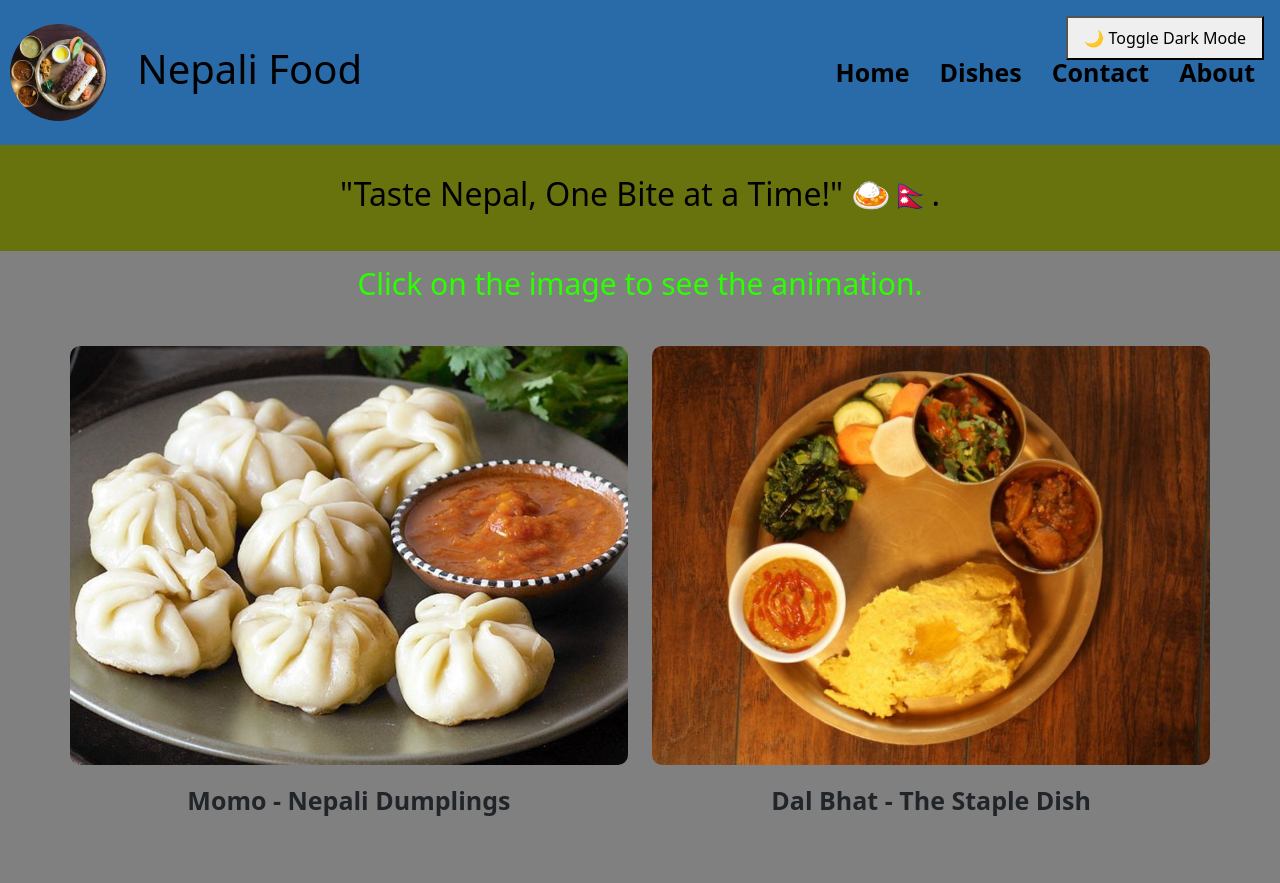
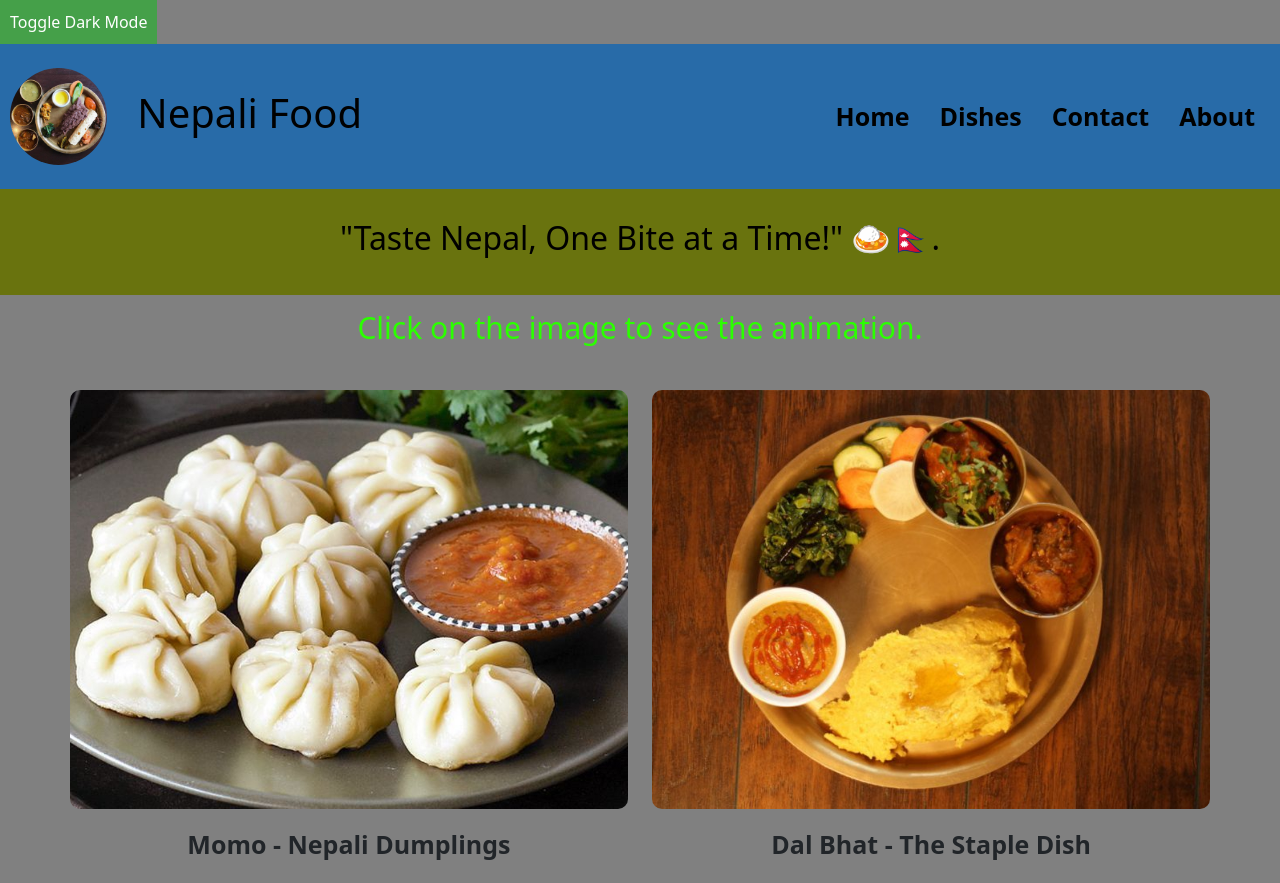
Before and after one commit to Rupesh-Yogi/NepaliFood, a plain HTML site: page index.html in a window 1280 px wide. Shown: the top 883 px of the page. Drawn offline with nearby package versions, Linux system fonts and the light colour scheme.

Commit message:
added toggle button

```diff
--- a/css/style.css
+++ b/css/style.css
@@ -6,32 +6,37 @@ html {
     scroll-behavior: smooth;
 }
 
-
-.theme-toggle {
-    position: fixed;
-    top: 1rem;
-    right: 1rem;
-    z-index: 999;
-    padding: 0.5rem 1rem;
+/* Light mode (default) */
+body {
+    background-color: white;
+    color: black;
+    font-family: Arial, sans-serif;
 }
 
-.fade-in {
-    opacity: 0;
-    animation: fadeIn 1s ease-in forwards;
+button {
+    padding: 10px;
+    cursor: pointer;
+    background-color: #4CAF50;
+    color: white;
+    border: none;
+    border-radius: 5px;
 }
 
-@keyframes fadeIn {
-    to {
-        opacity: 1;
-    }
+button:hover {
+    background-color: #45a049;
 }
 
-@media (max-width: 768px) {
-    .nav-links {
-        flex-direction: column;
-        align-items: center;
-    }
+/* Dark mode styles */
+body.dark-mode {
+    background-color: #121212;
+    color: white;
 }
+
+body.dark-mode button {
+    background-color: #444;
+    color: #ddd;
+}
+
 
 
 header h1:hover{
--- a/index.html
+++ b/index.html
@@ -13,7 +13,8 @@
 <body>
 
 
-    <button id="toggleTheme" class="theme-toggle">🌙 Toggle Dark Mode</button>
+
+    <button id="toggleButton">Toggle Dark Mode</button>
 
 <!-- Header -->
 
--- a/js/script.js
+++ b/js/script.js
@@ -34,7 +34,16 @@ $(document).ready(function() {
 });
 
 
-const toggleThemeBtn = document.getElementById("toggleTheme");
-toggleThemeBtn.addEventListener("click", () => {
-  document.body.classList.toggle("dark-mode");
+// const toggleThemeBtn = document.getElementById("toggleTheme");
+// toggleThemeBtn.addEventListener("click", () => {
+//   document.body.classList.toggle("dark-mode");
+// });
+
+
+// Get the toggle button
+const toggleButton = document.getElementById('toggleButton');
+
+// Add click event to toggle dark mode
+toggleButton.addEventListener('click', () => {
+    document.body.classList.toggle('dark-mode');
 });
```
